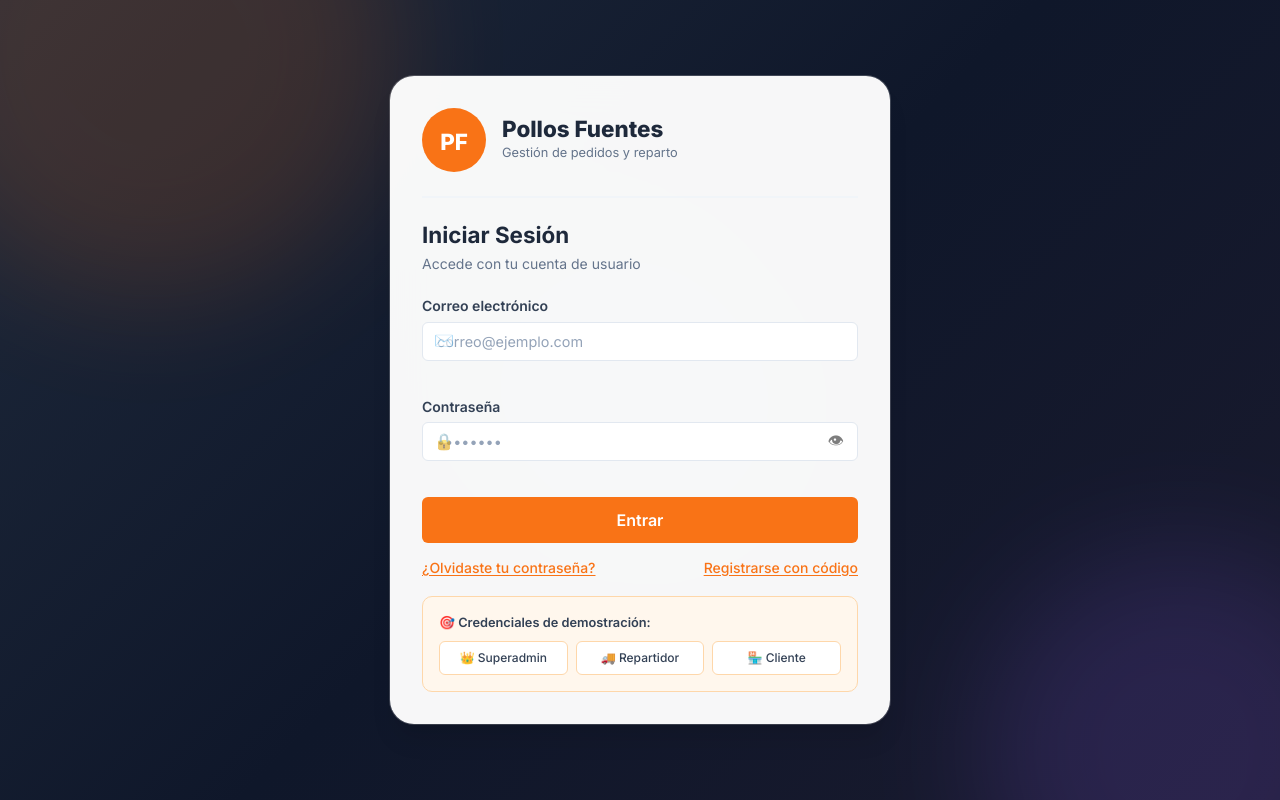
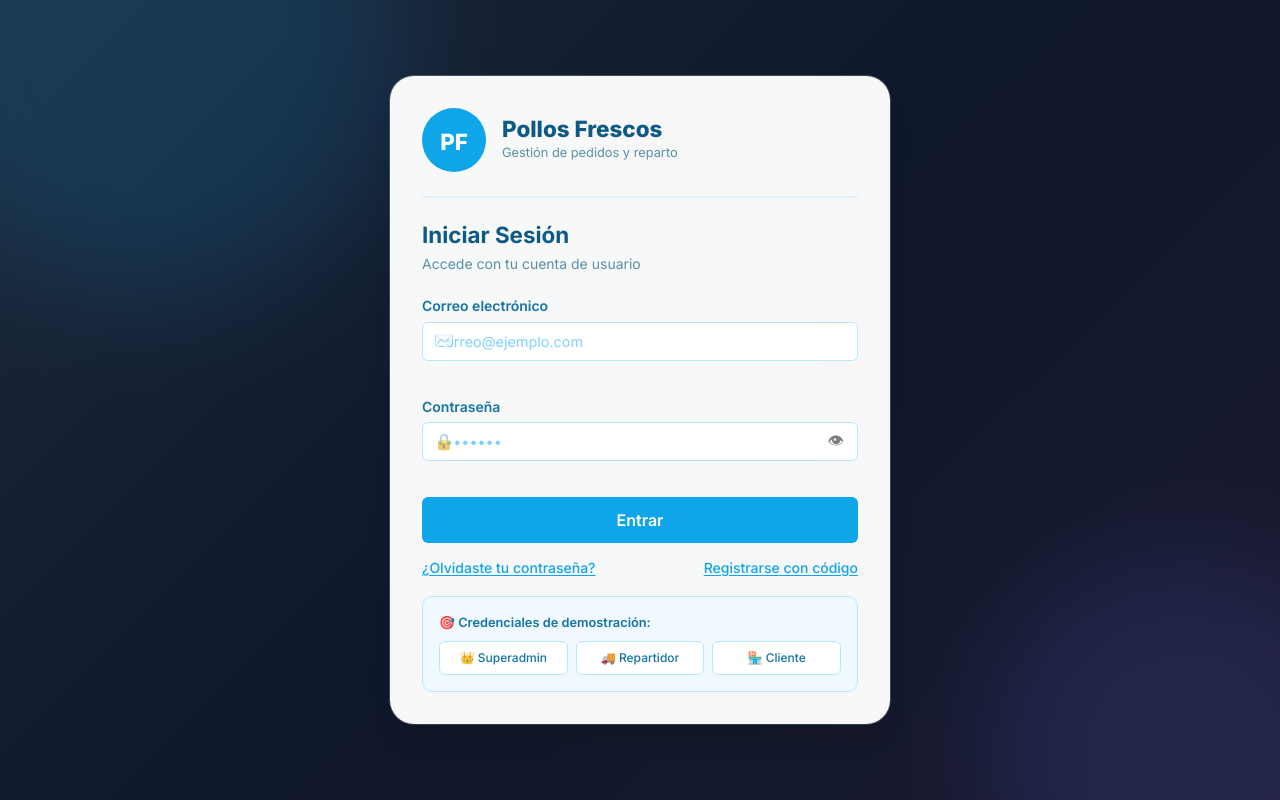
Before and after one commit to jmd8590-source/rutasrepartidores, a plain HTML site: page index.html in a window 1280 px wide. Drawn offline with nearby package versions, Linux system fonts and the light colour scheme.

Commit message:
rebrand: Pollos Fuentes -> Pollos Frescos, nueva paleta azul celeste brillante y blanco nitido, iconos PWA actualizados

```diff
--- a/css/main.css
+++ b/css/main.css
@@ -1,5 +1,5 @@
 /* ============================================================
-   MAIN.CSS — Pollos Fuentes
+   MAIN.CSS — Pollos Frescos
    Sistema de diseño completo: variables, reset, layout,
    componentes, auth, dashboard, responsive
    ============================================================ */
@@ -9,28 +9,28 @@
 
 /* ===================== VARIABLES ===================== */
 :root {
-  /* Marca */
-  --primary: #F97316;
-  --primary-dark: #EA580C;
-  --primary-light: #FB923C;
-  --primary-50: #FFF7ED;
-  --primary-100: #FFEDD5;
-  --primary-200: #FED7AA;
+  /* Marca — Azul Celeste Brillante */
+  --primary: #0EA5E9;
+  --primary-dark: #0284C7;
+  --primary-light: #38BDF8;
+  --primary-50: #F0F9FF;
+  --primary-100: #E0F2FE;
+  --primary-200: #BAE6FD;
 
-  /* Slate / Dark */
-  --dark: #0F172A;
-  --dark-700: #1E293B;
-  --dark-600: #334155;
-  --dark-500: #475569;
-  --muted: #64748B;
-  --muted-light: #94A3B8;
+  /* Deep Blue / Dark */
+  --dark: #0C4A6E;
+  --dark-700: #0E5A84;
+  --dark-600: #1474A4;
+  --dark-500: #1E8CB8;
+  --muted: #5B8FA8;
+  --muted-light: #7DD3FC;
 
-  /* Neutros */
-  --bg: #F8FAFC;
-  --bg-alt: #F1F5F9;
+  /* Neutros — Blanco Brillante y Nítido */
+  --bg: #F0F9FF;
+  --bg-alt: #E0F2FE;
   --surface: #FFFFFF;
-  --border: #E2E8F0;
-  --border-light: #F1F5F9;
+  --border: #BAE6FD;
+  --border-light: #E0F2FE;
 
   /* Semánticos */
   --success: #10B981;
@@ -39,18 +39,18 @@
   --warning-bg: #FFFBEB;
   --error: #EF4444;
   --error-bg: #FEF2F2;
-  --info: #3B82F6;
-  --info-bg: #EFF6FF;
-  --accent: #8B5CF6;
-  --accent-bg: #F5F3FF;
+  --info: #0EA5E9;
+  --info-bg: #F0F9FF;
+  --accent: #6366F1;
+  --accent-bg: #EEF2FF;
   --secondary: #06B6D4;
   --secondary-bg: #ECFEFF;
 
-  /* Sidebar */
+  /* Sidebar — Azul Profundo */
   --sidebar-w: 260px;
   --sidebar-w-sm: 68px;
-  --sidebar-bg: #1E293B;
-  --sidebar-active: #F97316;
+  --sidebar-bg: #0C4A6E;
+  --sidebar-active: #38BDF8;
 
   /* Espaciados */
   --space-1: 0.25rem;
--- a/index.html
+++ b/index.html
@@ -3,13 +3,13 @@
 <head>
   <meta charset="UTF-8">
   <meta name="viewport" content="width=device-width, initial-scale=1.0, viewport-fit=cover">
-  <meta name="description" content="Pollos Fuentes — Sistema centralizado de gestión de pedidos y reparto">
-  <meta name="theme-color" content="#F97316">
+  <meta name="description" content="Pollos Frescos — Sistema centralizado de gestión de pedidos y reparto">
+  <meta name="theme-color" content="#0EA5E9">
   <meta name="apple-mobile-web-app-capable" content="yes">
   <meta name="apple-mobile-web-app-status-bar-style" content="default">
-  <meta name="apple-mobile-web-app-title" content="Pollos Fuentes">
+  <meta name="apple-mobile-web-app-title" content="Pollos Frescos">
   <meta name="robots" content="noindex, nofollow">
-  <title>Pollos Fuentes — Gestión de Pedidos</title>
+  <title>Pollos Frescos — Gestión de Pedidos</title>
   <link rel="manifest" href="manifest.json">
   <link rel="icon" type="image/svg+xml" href="assets/logo-placeholder.svg">
   <link rel="stylesheet" href="css/main.css">
@@ -21,11 +21,11 @@
   <!-- ========== PANTALLA DE CARGA ========== -->
   <div id="page-loading" class="page-loading">
     <svg viewBox="0 0 60 60" fill="none" xmlns="http://www.w3.org/2000/svg" style="width:60px;height:60px">
-      <circle cx="30" cy="30" r="30" fill="#F97316"/>
+      <circle cx="30" cy="30" r="30" fill="#0EA5E9"/>
       <text x="30" y="40" text-anchor="middle" font-family="Inter,sans-serif" font-size="22" font-weight="800" fill="white">PF</text>
     </svg>
     <div class="spinner"></div>
-    <p>Iniciando Pollos Fuentes...</p>
+    <p>Iniciando Pollos Frescos...</p>
   </div>
 
   <!-- ========== VISTAS DE AUTENTICACIÓN ========== -->
@@ -42,12 +42,12 @@
         <div class="auth-logo">
           <div class="logo-placeholder">
             <svg viewBox="0 0 80 80" fill="none" xmlns="http://www.w3.org/2000/svg">
-              <circle cx="40" cy="40" r="40" fill="#F97316"/>
+              <circle cx="40" cy="40" r="40" fill="#0EA5E9"/>
               <text x="40" y="52" text-anchor="middle" font-family="Inter,sans-serif" font-size="28" font-weight="800" fill="white">PF</text>
             </svg>
           </div>
           <div class="auth-brand">
-            <h1>Pollos Fuentes</h1>
+            <h1>Pollos Frescos</h1>
             <p>Gestión de pedidos y reparto</p>
           </div>
         </div>
@@ -104,8 +104,8 @@
         <div class="demo-credentials">
           <p>🎯 Credenciales de demostración:</p>
           <div class="demo-grid">
-            <button class="demo-btn" data-email="admin@pollosfuentes.es" data-pass="Admin1234!">👑 Superadmin</button>
-            <button class="demo-btn" data-email="ruta1@pollosfuentes.es" data-pass="Ruta1234!">🚚 Repartidor</button>
+            <button class="demo-btn" data-email="admin@PollosFrescos.es" data-pass="Admin1234!">👑 Superadmin</button>
+            <button class="demo-btn" data-email="ruta1@PollosFrescos.es" data-pass="Ruta1234!">🚚 Repartidor</button>
             <button class="demo-btn" data-email="cliente1@demo.es" data-pass="Cliente1234!">🏪 Cliente</button>
           </div>
         </div>
@@ -118,11 +118,11 @@
         <div class="auth-logo small">
           <div class="logo-placeholder small">
             <svg viewBox="0 0 80 80" fill="none" xmlns="http://www.w3.org/2000/svg">
-              <circle cx="40" cy="40" r="40" fill="#F97316"/>
+              <circle cx="40" cy="40" r="40" fill="#0EA5E9"/>
               <text x="40" y="52" text-anchor="middle" font-family="Inter,sans-serif" font-size="28" font-weight="800" fill="white">PF</text>
             </svg>
           </div>
-          <div class="auth-brand"><h1>Pollos Fuentes</h1><p>Registro de Cliente</p></div>
+          <div class="auth-brand"><h1>Pollos Frescos</h1><p>Registro de Cliente</p></div>
         </div>
 
         <form id="register-form" class="auth-form" novalidate>
@@ -245,11 +245,11 @@
         <div class="auth-logo small">
           <div class="logo-placeholder small">
             <svg viewBox="0 0 80 80" fill="none" xmlns="http://www.w3.org/2000/svg">
-              <circle cx="40" cy="40" r="40" fill="#F97316"/>
+              <circle cx="40" cy="40" r="40" fill="#0EA5E9"/>
               <text x="40" y="52" text-anchor="middle" font-family="Inter,sans-serif" font-size="28" font-weight="800" fill="white">PF</text>
             </svg>
           </div>
-          <div class="auth-brand"><h1>Pollos Fuentes</h1></div>
+          <div class="auth-brand"><h1>Pollos Frescos</h1></div>
         </div>
 
         <form id="forgot-form" class="auth-form">
@@ -283,12 +283,12 @@
       <div class="auth-card">
         <h2 style="margin-bottom:1rem">📋 Política de Privacidad</h2>
         <div class="privacy-content">
-          <p><strong>Responsable del Tratamiento:</strong> Pollos Fuentes S.L. — CIF: B00000001</p>
+          <p><strong>Responsable del Tratamiento:</strong> Pollos Frescos S.L. — CIF: B00000001</p>
           <p><strong>Finalidad:</strong> Gestión de pedidos, relación comercial con clientes, logística de reparto y comunicaciones relacionadas con el servicio.</p>
           <p><strong>Legitimación:</strong> Ejecución de contrato (Art. 6.1.b RGPD) y consentimiento del interesado (Art. 6.1.a RGPD).</p>
           <p><strong>Destinatarios:</strong> Los datos no se cederán a terceros salvo obligación legal o prestadores de servicios necesarios para la actividad (transportistas, plataformas tecnológicas bajo acuerdo de confidencialidad).</p>
           <p><strong>Plazo de conservación:</strong> Mientras dure la relación comercial y el tiempo legalmente exigido (mínimo 5 años para datos contables).</p>
-          <p><strong>Derechos:</strong> Puede ejercer sus derechos de acceso, rectificación, supresión, limitación, portabilidad y oposición dirigiéndose a: <em>privacidad@pollosfuentes.es</em></p>
+          <p><strong>Derechos:</strong> Puede ejercer sus derechos de acceso, rectificación, supresión, limitación, portabilidad y oposición dirigiéndose a: <em>privacidad@PollosFrescos.es</em></p>
           <p><strong>Derecho de reclamación:</strong> Si considera que el tratamiento no es conforme puede presentar reclamación ante la Agencia Española de Protección de Datos (www.aepd.es).</p>
           <p><strong>Transferencias internacionales:</strong> No se realizan transferencias a países fuera del Espacio Económico Europeo.</p>
         </div>
@@ -312,10 +312,10 @@
         </button>
         <div class="sidebar-logo">
           <svg viewBox="0 0 40 40" fill="none" xmlns="http://www.w3.org/2000/svg" class="logo-icon">
-            <circle cx="20" cy="20" r="20" fill="#F97316"/>
+            <circle cx="20" cy="20" r="20" fill="#0EA5E9"/>
             <text x="20" y="26" text-anchor="middle" font-family="Inter,sans-serif" font-size="13" font-weight="800" fill="white">PF</text>
           </svg>
-          <span class="sidebar-brand">Pollos Fuentes</span>
+          <span class="sidebar-brand">Pollos Frescos</span>
         </div>
       </div>
 
--- a/js/app.js
+++ b/js/app.js
@@ -1,6 +1,6 @@
 // ============================================================
 //  APP.js — Motor principal de la aplicación
-//  Pollos Fuentes
+//  Pollos Frescos
 // ============================================================
 'use strict';
 
--- a/js/audit.js
+++ b/js/audit.js
@@ -1,6 +1,6 @@
 // ============================================================
 //  AUDIT.js — Registro de Auditoría
-//  Pollos Fuentes
+//  Pollos Frescos
 // ============================================================
 
 'use strict';
--- a/js/auth.js
+++ b/js/auth.js
@@ -1,6 +1,6 @@
 // ============================================================
 //  AUTH.js — Autenticación y gestión de sesiones
-//  Pollos Fuentes
+//  Pollos Frescos
 // ============================================================
 
 'use strict';
--- a/js/db.js
+++ b/js/db.js
@@ -1,6 +1,6 @@
 // ============================================================
 //  DB.js — Capa de datos (localStorage)
-//  Pollos Fuentes
+//  Pollos Frescos
 // ============================================================
 
 'use strict';
--- a/js/modules/cliente.js
+++ b/js/modules/cliente.js
@@ -1,6 +1,6 @@
 // ============================================================
 //  CLIENTE.js — Módulo del Cliente
-//  Pollos Fuentes
+//  Pollos Frescos
 // ============================================================
 'use strict';
 
@@ -710,7 +710,7 @@ const Cliente = {
       <td>${Utils.formatCurrency(l.subtotal)}</td></tr>
     `).join('');
     Utils.printSection(`
-      <h1>Pollos Fuentes — Justificante de Pedido</h1>
+      <h1>Pollos Frescos — Justificante de Pedido</h1>
       <p><strong>Cliente:</strong> ${Utils.esc(cli?.nombreNegocio||'')} | <strong>NIF/CIF:</strong> ${Utils.esc(cli?.nifCif||'')}</p>
       <p><strong>Dirección:</strong> ${Utils.esc(cli?.direccion||'')}, ${Utils.esc(cli?.localidad||'')} (${Utils.esc(cli?.codigoPostal||'')})</p>
       <p><strong>Fecha pedido:</strong> ${Utils.formatDate(p.fecha)} | <strong>Estado:</strong> ${p.estado}</p>
@@ -718,7 +718,7 @@ const Cliente = {
       <table><thead><tr><th>Producto</th><th>Cantidad</th><th>Precio</th><th>Subtotal</th></tr></thead>
       <tbody>${lineasHtml}</tbody></table>
       <div class="total"><strong>TOTAL ESTIMADO: ${Utils.formatCurrency(p.total)}</strong></div>
-      <p style="margin-top:12px;font-size:10px;color:#888">Generado el ${Utils.formatDate(new Date(),'datetime')} · Pollos Fuentes S.L. · Este documento es un justificante provisional.</p>
+      <p style="margin-top:12px;font-size:10px;color:#888">Generado el ${Utils.formatDate(new Date(),'datetime')} · Pollos Frescos S.L. · Este documento es un justificante provisional.</p>
     `, 'Justificante de Pedido');
   },
 
@@ -910,7 +910,7 @@ const Cliente = {
       'Total pedidos': pedidos.length,
       'Consentimiento RGPD': user?.consentimientoFecha || ''
     }];
-    Utils.exportCSV(data, 'mis_datos_pollosfuentes');
+    Utils.exportCSV(data, 'mis_datos_PollosFrescos');
     Toast.success('Datos exportados correctamente');
   },
 
--- a/js/modules/repartidor.js
+++ b/js/modules/repartidor.js
@@ -1,6 +1,6 @@
 // ============================================================
 //  REPARTIDOR.js — Módulo del Repartidor/Responsable de Ruta
-//  Pollos Fuentes
+//  Pollos Frescos
 // ============================================================
 'use strict';
 
@@ -274,7 +274,7 @@ const Repartidor = {
   showQRModal(token) {
     const link = Utils.getRegisterLink(token);
     const qrUrl = Utils.getQRCodeURL(link, 220);
-    const waText = encodeURIComponent(`¡Hola! Accede al registro de clientes de Pollos Fuentes mediante este enlace: ${link}`);
+    const waText = encodeURIComponent(`¡Hola! Accede al registro de clientes de Pollos Frescos mediante este enlace: ${link}`);
 
     Modal.show('📱 QR y Enlace de Registro para Cliente', `
       <div style="text-align:center;padding:.5rem 0">
@@ -306,7 +306,7 @@ const Repartidor = {
           <a href="https://wa.me/?text=${waText}" target="_blank" class="btn btn--success btn--sm" style="text-decoration:none">
             💬 Compartir por WhatsApp
           </a>
-          <button class="btn btn--secondary btn--sm" onclick="Utils.printSection('<div style=\\'text-align:center;padding:40px\\'><h1>Pollos Fuentes</h1><h2>Registro de Nuevo Cliente</h2><p>Escanea este código QR con tu móvil para registrarte:</p><img src=\\'${qrUrl}\\' style=\\'width:250px;height:250px;margin:20px 0\\'><p style=\\'font-family:monospace;font-size:24px;font-weight:bold;color:#F97316\\'>${token}</p><p style=\\'font-size:12px;color:#666\\'>Válido por 7 días</p></div>', 'QR Registro')">
+          <button class="btn btn--secondary btn--sm" onclick="Utils.printSection('<div style=\\'text-align:center;padding:40px\\'><h1>Pollos Frescos</h1><h2>Registro de Nuevo Cliente</h2><p>Escanea este código QR con tu móvil para registrarte:</p><img src=\\'${qrUrl}\\' style=\\'width:250px;height:250px;margin:20px 0\\'><p style=\\'font-family:monospace;font-size:24px;font-weight:bold;color:#0EA5E9\\'>${token}</p><p style=\\'font-size:12px;color:#666\\'>Válido por 7 días</p></div>', 'QR Registro')">
             🖨 Imprimir QR
           </button>
         </div>
--- a/js/modules/superadmin.js
+++ b/js/modules/superadmin.js
@@ -1,6 +1,6 @@
 // ============================================================
 //  SUPERADMIN.js — Módulo del Superadministrador
-//  Pollos Fuentes
+//  Pollos Frescos
 // ============================================================
 'use strict';
 
@@ -1300,14 +1300,14 @@ const SuperAdmin = {
       <td>${Utils.formatCurrency(l.subtotal)}</td></tr>
     `).join('');
     Utils.printSection(`
-      <h1>Pollos Fuentes — Justificante de Pedido</h1>
+      <h1>Pollos Frescos — Justificante de Pedido</h1>
       <p><strong>Cliente:</strong> ${Utils.esc(cli?.nombreNegocio || '')} | <strong>NIF/CIF:</strong> ${Utils.esc(cli?.nifCif || '')}</p>
       <p><strong>Fecha:</strong> ${Utils.formatDate(p.fecha)} | <strong>Estado:</strong> ${p.estado} | <strong>Ruta:</strong> ${Utils.esc(Utils.getRutaNombre(p.rutaId))}</p>
       ${p.observaciones ? `<p><strong>Observaciones:</strong> ${Utils.esc(p.observaciones)}</p>` : ''}
       <table><thead><tr><th>Producto</th><th>Cant.</th><th>Precio</th><th>Subtotal</th></tr></thead>
       <tbody>${lineasHtml}</tbody></table>
       <div class="total"><strong>TOTAL: ${Utils.formatCurrency(p.total)}</strong></div>
-      <p style="margin-top:16px;font-size:10px;color:#888">Generado el ${Utils.formatDate(new Date(), 'datetime')} · Pollos Fuentes S.L.</p>
+      <p style="margin-top:16px;font-size:10px;color:#888">Generado el ${Utils.formatDate(new Date(), 'datetime')} · Pollos Frescos S.L.</p>
     `, 'Justificante de Pedido');
   },
 
--- a/js/notifications.js
+++ b/js/notifications.js
@@ -1,6 +1,6 @@
 // ============================================================
 //  NOTIFICATIONS.js — Sistema de notificaciones
-//  Pollos Fuentes
+//  Pollos Frescos
 // ============================================================
 
 'use strict';
--- a/js/router.js
+++ b/js/router.js
@@ -1,6 +1,6 @@
 // ============================================================
 //  ROUTER.js — Enrutador SPA
-//  Pollos Fuentes
+//  Pollos Frescos
 // ============================================================
 'use strict';
 
--- a/sw.js
+++ b/sw.js
@@ -1,8 +1,8 @@
 // ============================================================
-//  Service Worker — Pollos Fuentes
+//  Service Worker — Pollos Frescos
 //  v2 — Compatible con Cloudflare Pages (HTTPS)
 // ============================================================
-const CACHE_NAME = 'pollosfuentes-v2';
+const CACHE_NAME = 'PollosFrescos-v2';
 const ASSETS = [
   '/',
   '/index.html',
```
Also changed, not shown: demo/seed.js (+6 -6 lines), js/utils.js (+4 -4 lines), README.md, assets/icons/icon-192.png, assets/icons/icon-512.png, assets/logo-placeholder.svg, manifest.json.
